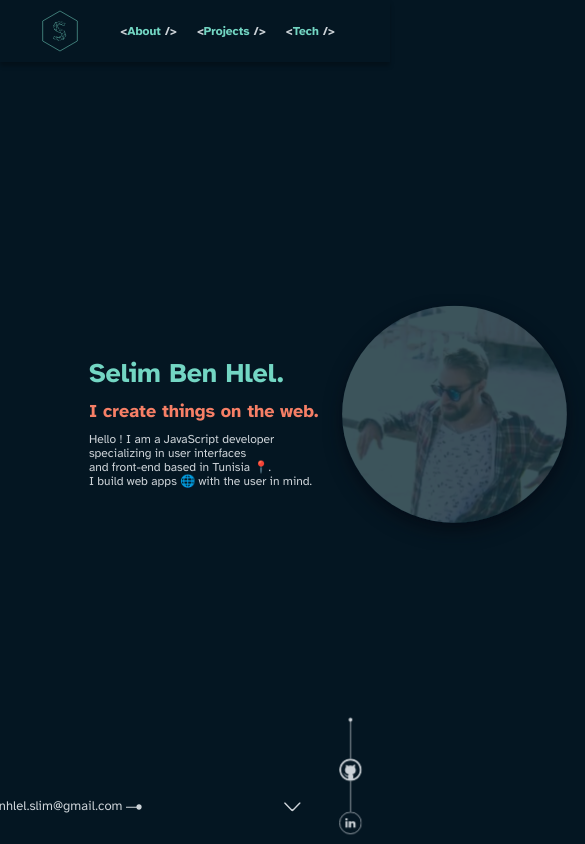
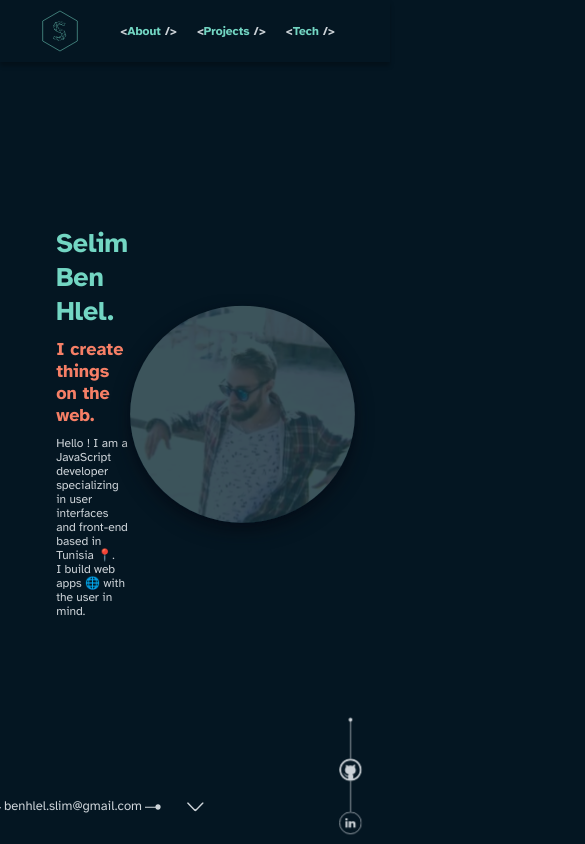
Before and after one commit to benhlel0slim/Portfolio, a Next.js app: page / in a window 390 px wide. Shown: the top 844 px of the page, 585 px wide, since content can reach past the window. Built offline with nearby package versions, Linux system fonts and the light colour scheme.

Commit message:
refactor: styling

```diff
--- a/src/app/page.module.css
+++ b/src/app/page.module.css
@@ -7,14 +7,3 @@
   margin-right: auto;
   width: auto;
 }
-
-@media (max-width: 425px) {
-  .main {
-    width: 150%;
-  }
-}
-@media (max-width: 320px) {
-  .main {
-    width: 175%;
-  }
-}
```
